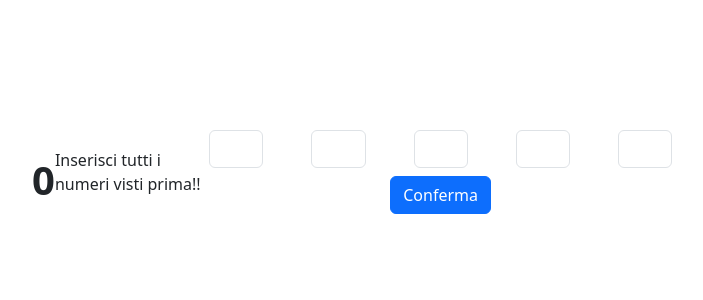
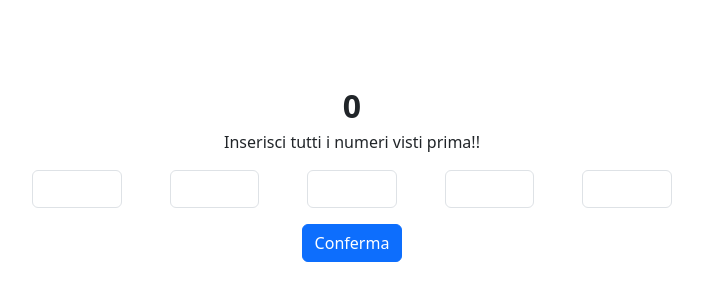
Before and after one commit to ManuelLantieri/js-simon, a plain HTML site: page index.html in a window 1280 px wide. Shown: the part 220-520 px from the top of the page, without its empty margins (288-991 px from the left). Drawn offline with nearby package versions, Linux system fonts and the light colour scheme.

Commit message:
flex-column

```diff
--- a/index.html
+++ b/index.html
@@ -20,8 +20,8 @@
 
 
 
-     <div class="d-flex vh-100 w-50 m-auto d-flex justify-content-center align-items-center">
-        <div id="countdown" class="fs-1 fw-bolder"></div>
+     <div class="d-flex vh-100 w-50 m-auto d-flex justify-content-center align-items-center flex-column">
+        <div id="countdown" class="fs-2 fw-bolder"></div>
         <p id="rules">Memorizza i numeri entro la fine del Countdown</p>
 
         <ul id="number-list" class="d-flex gap-5 list-unstyled"></ul>
@@ -34,7 +34,7 @@
                 <input type="number" class="form-control" min="1" max="100" required>
                 <input type="number" class="form-control" min="1" max="100" required>
             </div>
-            <button type="submit" class="btn btn-primary mt-2 d-block mx-auto">Conferma</button>
+            <button type="submit" class="btn btn-primary mt-3 d-block mx-auto">Conferma</button>
             <p class="text-danger text-danger" id="final-message"></p>
         </form>
      </div>
```
